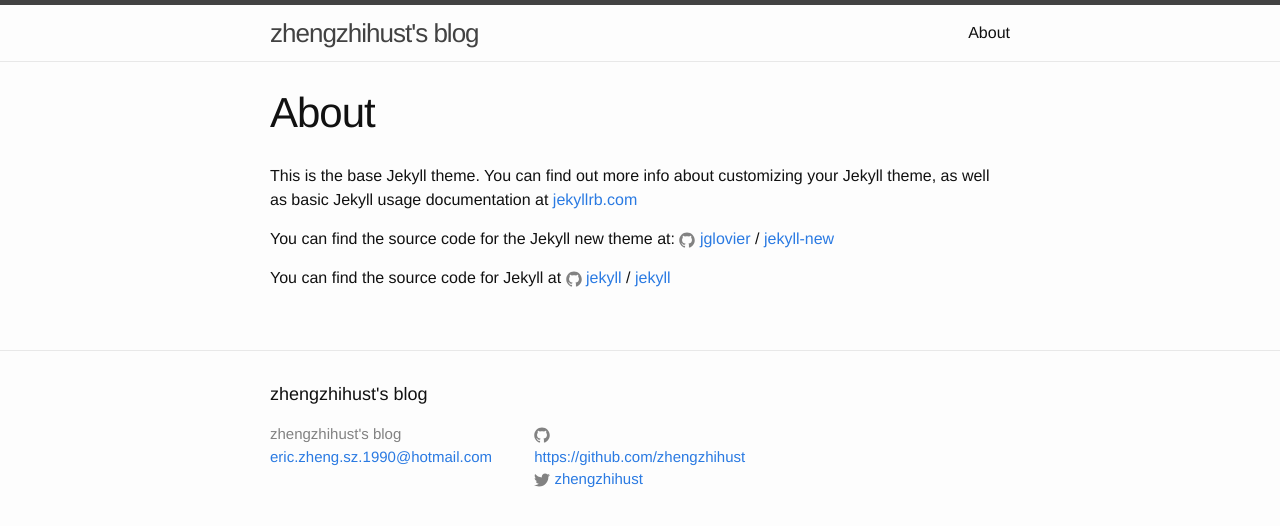
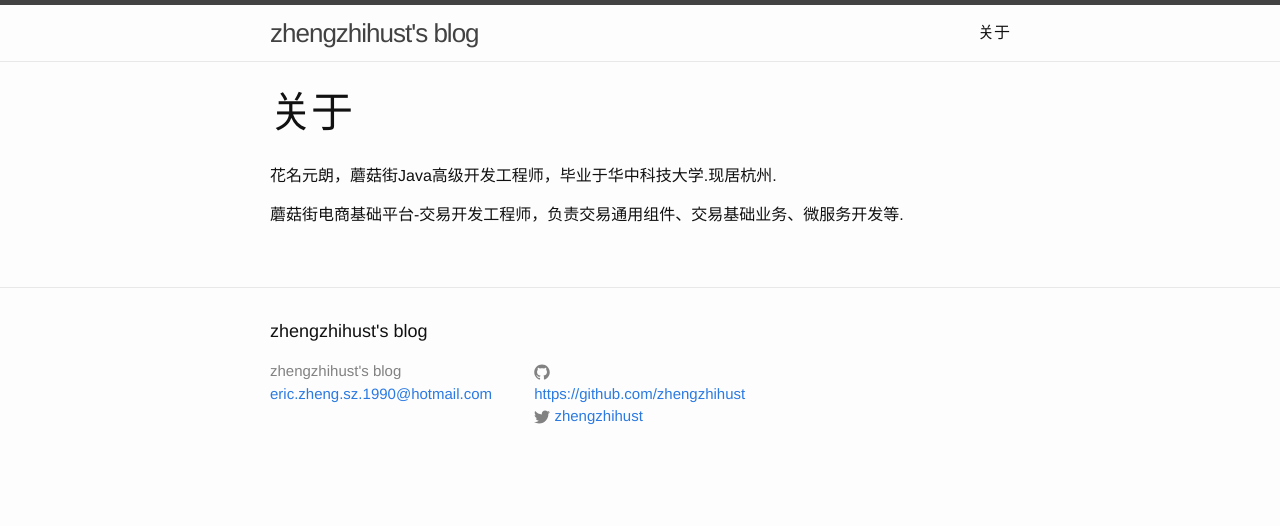
Before and after one commit to zhengzhihust/eric.github.io, a Jekyll site: the page built from about.md, in a window 1280 px wide. Shown: the top 526 px of the page. Built offline with Jekyll 4.4.1, drawn with Linux system fonts in a browser that asks for light colours.

Commit message:
@yuanlang

```diff
--- a/about.md
+++ b/about.md
@@ -1,15 +1,9 @@
 ---
 layout: page
-title: About
+title: 关于
 permalink: /about/
 ---
 
-This is the base Jekyll theme. You can find out more info about customizing your Jekyll theme, as well as basic Jekyll usage documentation at [jekyllrb.com](http://jekyllrb.com/)
+花名元朗，蘑菇街Java高级开发工程师，毕业于华中科技大学.现居杭州.
 
-You can find the source code for the Jekyll new theme at:
-{% include icon-github.html username="jglovier" %} /
-[jekyll-new](https://github.com/jglovier/jekyll-new)
-
-You can find the source code for Jekyll at
-{% include icon-github.html username="jekyll" %} /
-[jekyll](https://github.com/jekyll/jekyll)
+蘑菇街电商基础平台-交易开发工程师，负责交易通用组件、交易基础业务、微服务开发等.
```
Also changed, not shown: 1 other file.
